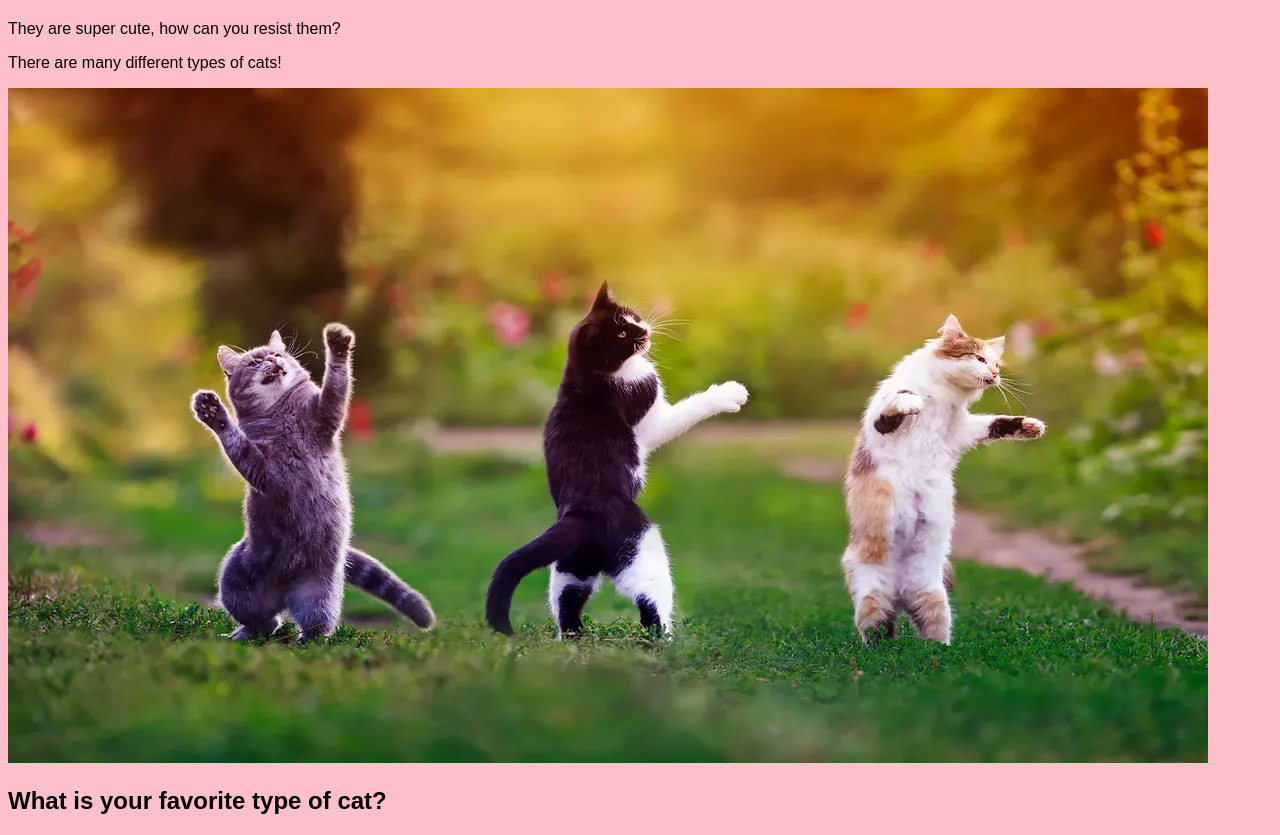
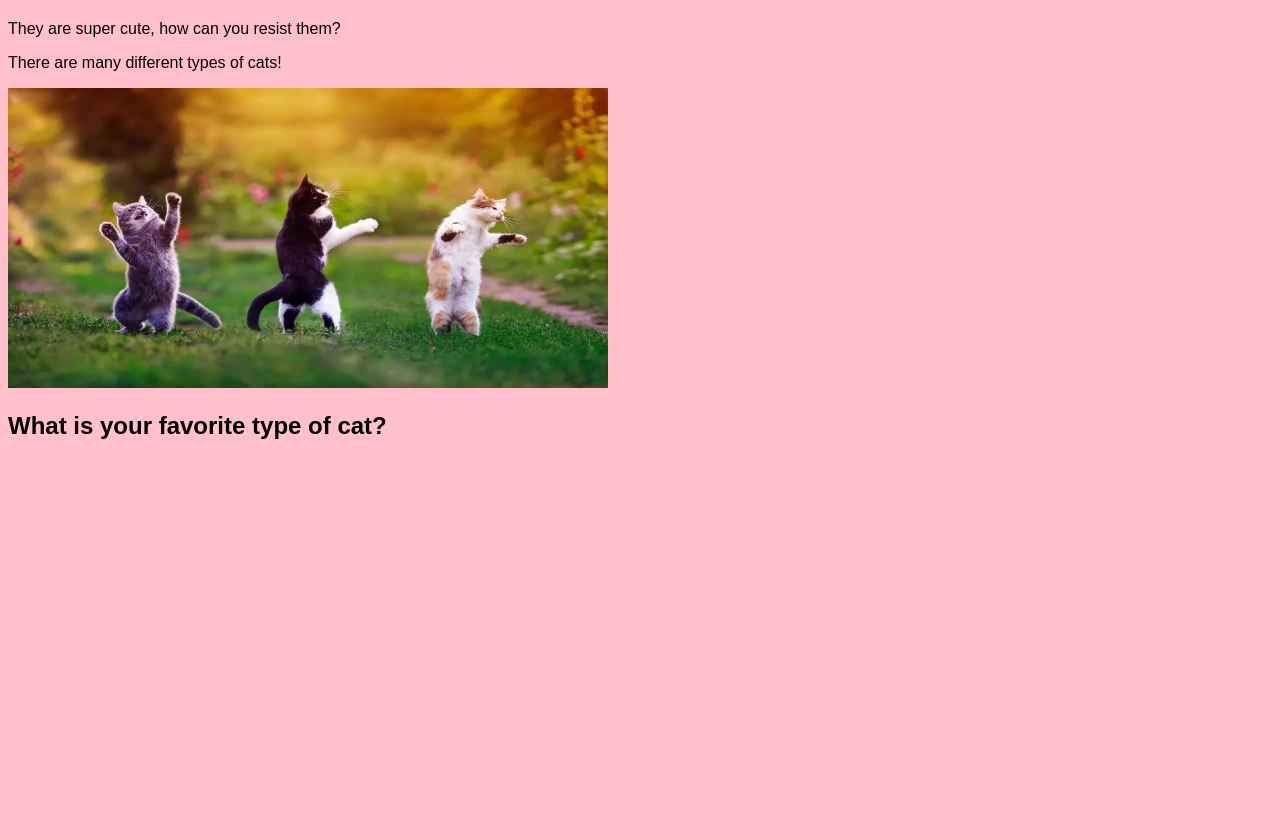
Before and after one commit to AmaneWei/Ethics_webpage, a plain HTML site: page index.html in a window 1280 px wide. Shown: the part 60-895 px from the top of the page. After the commit the page ends 800 px from the top, so only its background shows below. Drawn offline with Linux system fonts and the light colour scheme.

Commit message:
Update index.html

```diff
--- a/index.html
+++ b/index.html
@@ -20,7 +20,9 @@
 
   <body>
     <p> There are many different types of cats! </p>
-    <img src="./catparty.jpeg"/>
+    <img src="./catparty.jpeg"
+          width="600"
+          height="300"/>
 
     <h2> What is your favorite type of cat?</h2>
 
```
